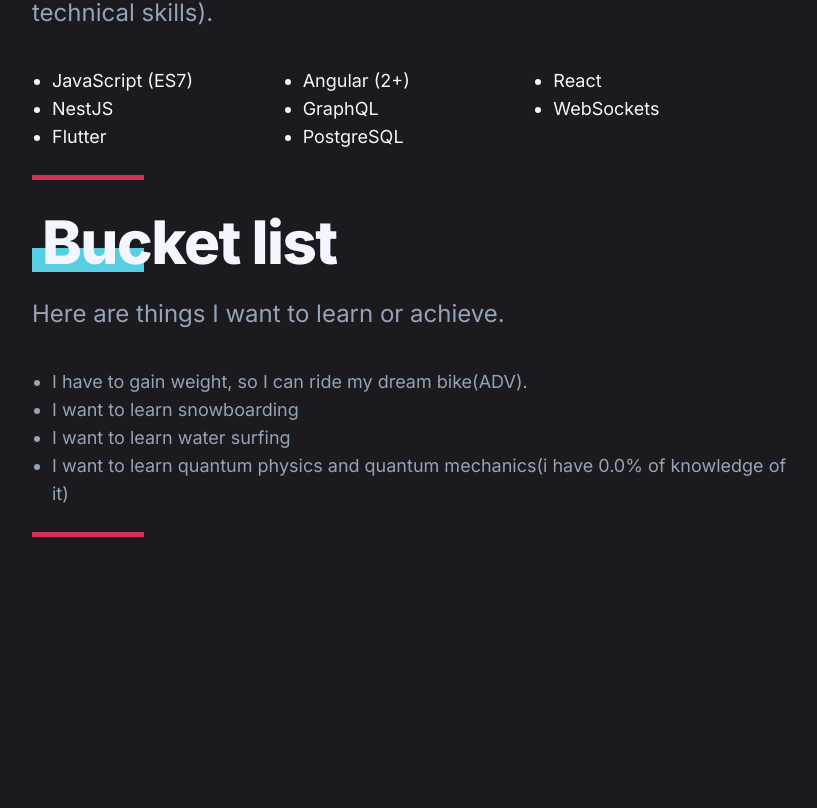
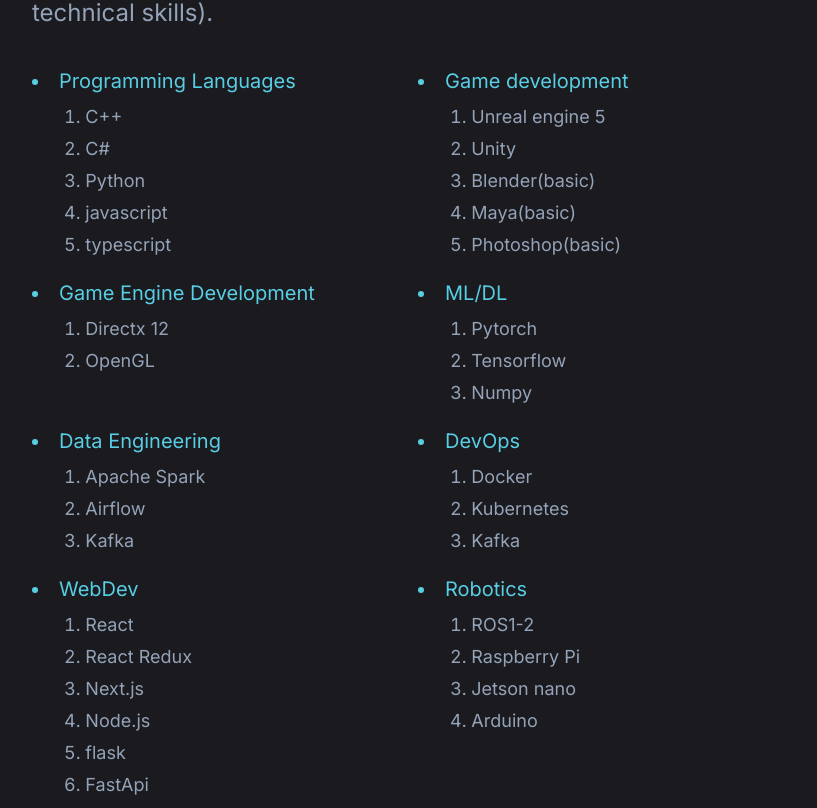
Before and after one commit to Bhargavoza1/my-portfolio, a Next.js app: page /about in a window 1280 px wide. Shown: the part 1232-2040 px from the top of the page, without its empty margins (444-1261 px from the left). Before the commit the page ends 1809 px from the top, so only its background shows below. Built offline with nearby package versions, Linux system fonts and the light colour scheme.

Commit message:
skills done

```diff
--- a/src/app/(section)/about/page.tsx
+++ b/src/app/(section)/about/page.tsx
@@ -31,7 +31,7 @@
                     <main
                         className="  mt-10 mx-auto max-w-7xl px-4 sm:mt-12 sm:px-6 md:mt-16 lg:mt-20 lg:px-8   2xl:mt-28    ">
                         {/* about*/}
-                        <div className="sm:text-center lg:pl-20  space-y-6 lg:text-left">
+                        <div className=" lg:pl-20  space-y-6 lg:text-left">
 
                             <h1 className={` ${styles.thickline} my-3 text-5xl tracking-tight font-extrabold   sm:text-5xl md:text-6xl  `}>
                                 About&nbsp;me
@@ -70,7 +70,7 @@
                             <div className={` ${styles.hr} w-28 bg-MyRed`}></div>
                         </div>
                         {/* skills*/}
-                        <div className="sm:text-center lg:pl-20  space-y-6  lg:text-left">
+                        <div className="  lg:pl-20  space-y-6  lg:text-left">
 
                             <h1 className={` ${styles.thickline} mt-8 my-3 text-5xl tracking-tight font-extrabold   sm:text-5xl md:text-6xl  `}>
                                 Skills
@@ -78,22 +78,92 @@
                             <p className='pb-3 text-gray-400 '>
                                 In the past decade, I have pulled lots of technical skills(only technical skills).
                                </p>
-                            <ul className='list-disc text-lg pl-5 grid-cols-2 md:grid-cols-3 grid '>
-                                <li  >JavaScript (ES7)</li>
+                            <ul className="   grid  grid-cols-1 md:grid-cols-2 skillspacing:grid-cols-3  text-xl text-gray-400  list-disc list-inside align-top  ">
+                                <li className='mb-5 text-MyBlue' >Programming&nbsp;Languages
+                                    <ol className="text-gray-400 pl-8 mt-2 space-y-1 text-lg list-decimal list-inside">
+                                        <li>C++</li>
+                                        <li>C#</li>
+                                        <li>Python</li>
+                                        <li>javascript</li>
+                                        <li>typescript</li>
+                                    </ol>
+                                </li>
+                                <li className='mb-5 text-MyBlue' >
+                                    Game&nbsp;development
+                                    <ol className="text-gray-400  pl-8 mt-2 space-y-1 text-lg list-decimal list-inside">
+                                        <li>Unreal engine 5</li>
+                                        <li>Unity</li>
+                                        <li>Blender(basic)</li>
+                                        <li>Maya(basic)</li>
+                                        <li>Photoshop(basic)</li>
+                                    </ol>
+                                </li>
+                                <li className='mb-5 text-MyBlue'>
+                                    Game&nbsp;Engine&nbsp;Development
+                                    <ul className="text-gray-400 pl-8 mt-2 space-y-1 text-lg list-decimal list-inside">
+                                        <li>Directx 12</li>
+                                        <li>OpenGL</li>
+                                    </ul>
+                                </li>
+                                <li className='mb-5 text-MyBlue'>
+                                   ML/DL
+                                    <ul className="text-gray-400 pl-8 mt-2 space-y-1 text-lg list-decimal list-inside">
+                                        <li>Pytorch</li>
+                                        <li>Tensorflow</li>
+                                        <li>Numpy</li>
+                                    </ul>
+                                </li>
+                                <li className='mb-5 text-MyBlue'>
+                                    Data&nbsp;Engineering
+                                    <ul className="text-gray-400 pl-8 mt-2 space-y-1 text-lg list-decimal list-inside">
+                                        <li>Apache Spark</li>
+                                        <li>Airflow</li>
+                                        <li>Kafka</li>
+                                    </ul>
+                                </li>
+                                <li className='mb-5 text-MyBlue'>
+                                    DevOps
+                                    <ul className="text-gray-400 pl-8 mt-2 space-y-1 text-lg list-decimal list-inside">
+                                        <li>Docker</li>
+                                        <li>Kubernetes</li>
+                                        <li>Kafka</li>
+                                    </ul>
+                                </li>
+                                <li className='mb-5 text-MyBlue'>
+                                    WebDev
+                                    <ul className="text-gray-400 pl-8 mt-2 space-y-1 text-lg list-decimal list-inside">
+                                        <li>React</li>
+                                        <li>React Redux</li>
+                                        <li>Next.js</li>
+                                        <li>Node.js</li>
+                                        <li>flask</li>
+                                        <li>FastApi</li>
+                                    </ul>
+                                </li>
+                                <li className='mb-5 text-MyBlue'>
+                                    Robotics
+                                    <ul className="text-gray-400 pl-8 mt-2 space-y-1 text-lg list-decimal list-inside">
+                                        <li>ROS1-2</li>
+                                        <li>Raspberry Pi</li>
+                                        <li>Jetson nano</li>
+                                        <li>Arduino</li>
+                                    </ul>
+                                </li>
+                                <li className='mb-5 text-MyBlue'>
+                                    Database
+                                    <ul className="text-gray-400 pl-8 mt-2 space-y-1 text-lg list-decimal list-inside">
+                                        <li>MongoDB</li>
+                                        <li>Redis</li>
+                                        <li>PostgreSQL</li>
+                                    </ul>
+                                </li>
 
-                                <li>Angular (2+)</li>
-                                <li>React</li>
-                                <li>NestJS</li>
-                                <li>GraphQL</li>
-                                <li>WebSockets</li>
-                                <li>Flutter</li>
-                                <li>PostgreSQL</li>
                             </ul>
 
                             <div className={` ${styles.hr} w-28 bg-MyRed`}></div>
                         </div>
                         {/* skills*/}
-                        <div className="sm:text-center lg:pl-20  pb-10 space-y-6 lg:text-left">
+                        <div className="  lg:pl-20  pb-10 space-y-6 lg:text-left">
 
                             <h1 className={` ${styles.thickline} mt-8 my-3 text-5xl tracking-tight font-extrabold   sm:text-5xl md:text-6xl  `}>
                                 Bucket&nbsp;list
--- a/tailwind.config.ts
+++ b/tailwind.config.ts
@@ -47,6 +47,7 @@
         '3xl': '2000px',
         'myimg': '1300px' ,
         'navcenter': {'min': '768px', 'max': '1300px'},
+        'skillspacing': '1560px',
       },
       height:{
         'mportrait' : '512px',
```
